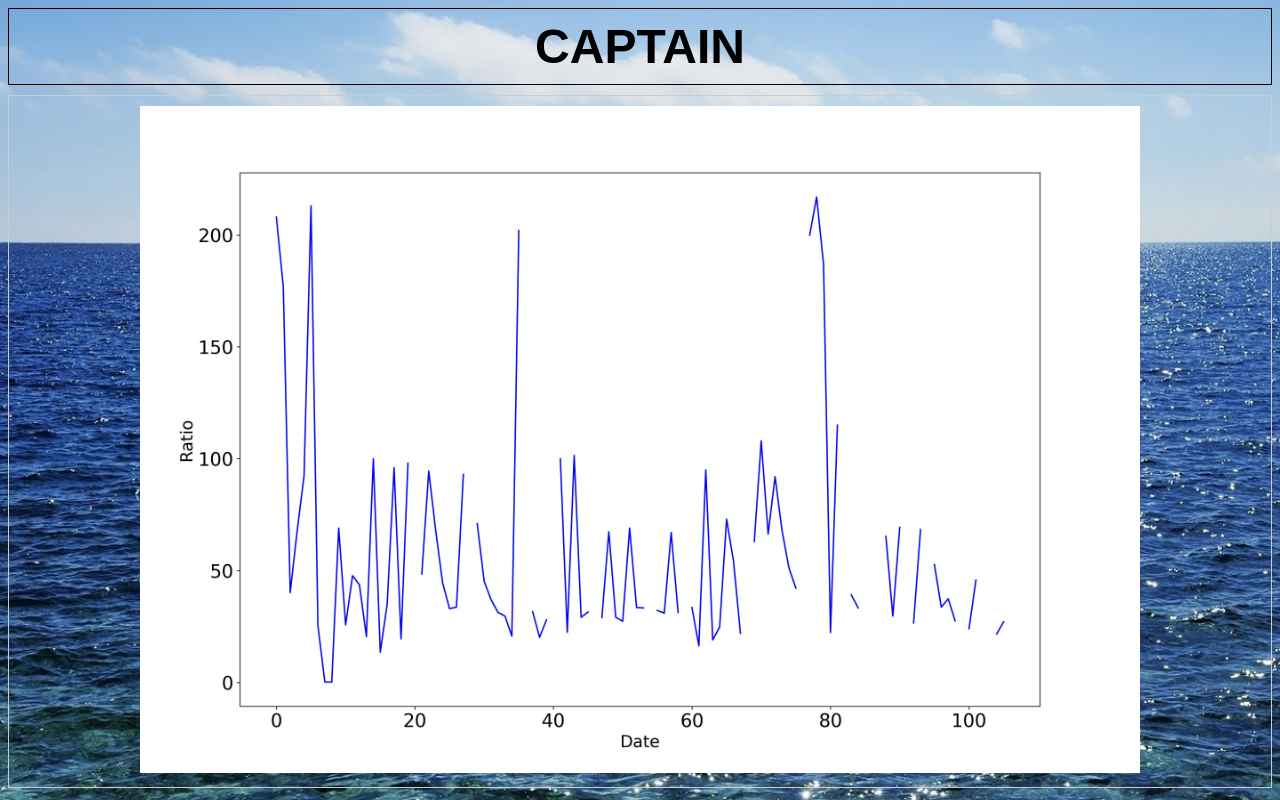
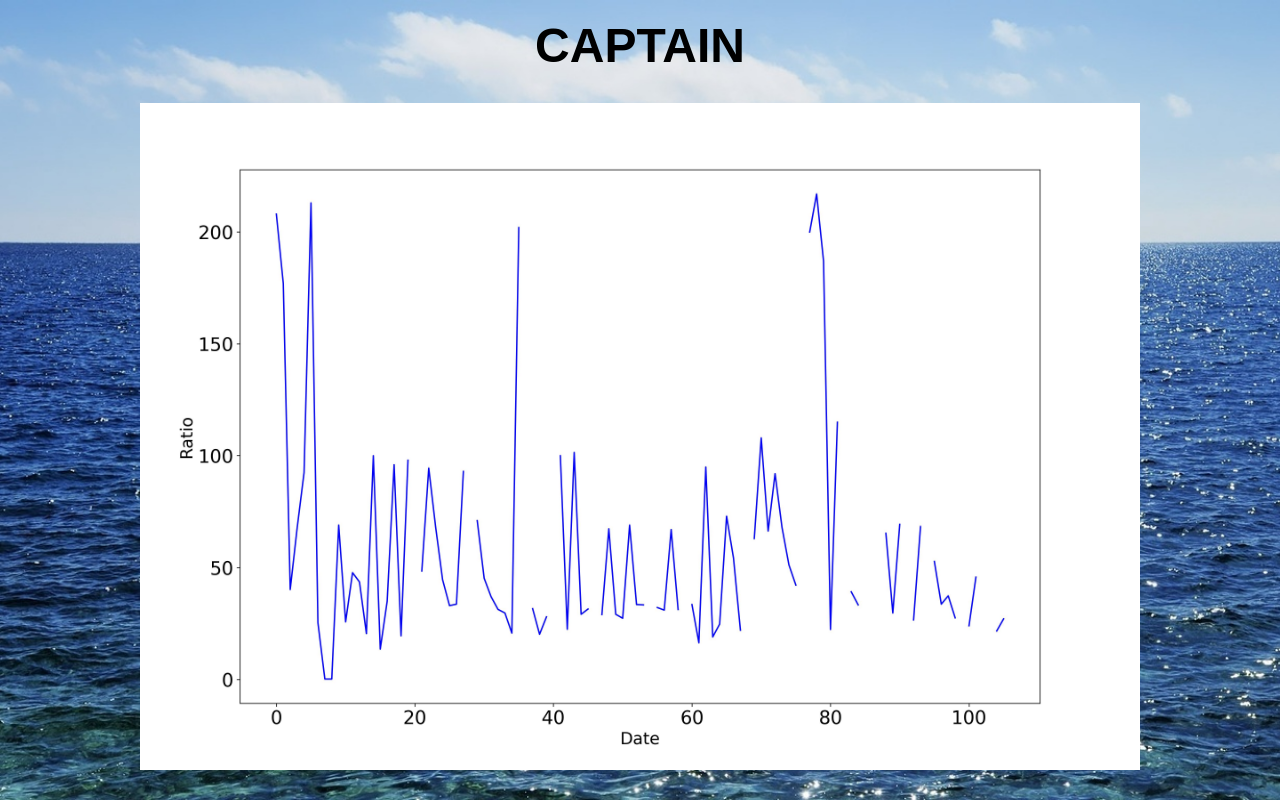
Before and after one commit to CAPTAIN-buoy/CAPTAIN-buoy.github.io, a plain HTML site: page home.html in a window 1280 px wide. Drawn offline with Linux system fonts and the light colour scheme.

Commit message:
Update home.html

```diff
--- a/home.html
+++ b/home.html
@@ -36,7 +36,6 @@
             text-align: center;
             background-color: transparent;
             color: black;
-            border: 1px solid black;
             font-weight: bold;
         }
 
@@ -53,7 +52,6 @@
         }
 
         .grid-item {
-            border: 1px solid #ccc;
             padding: 10px;
             text-align: center;
             display: flex;
```
